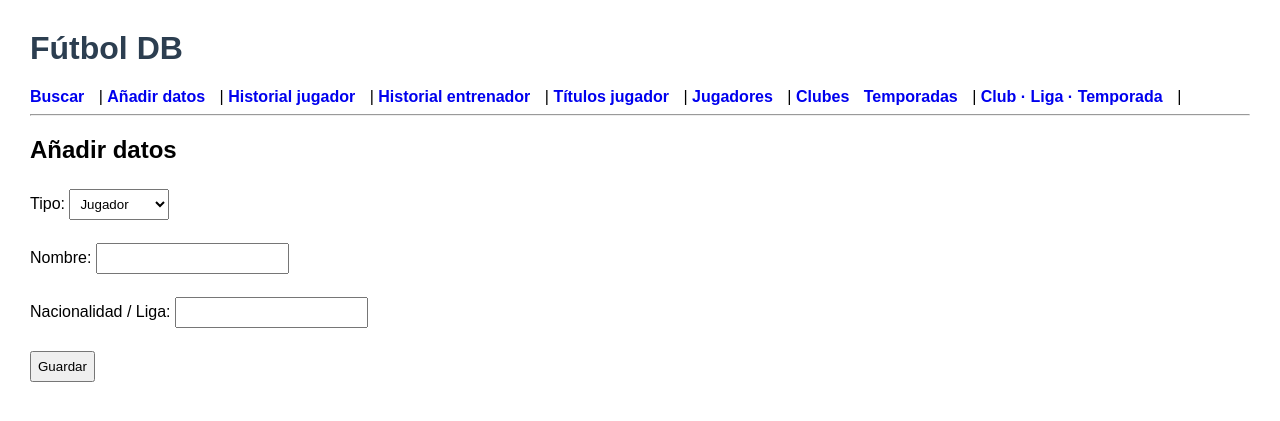
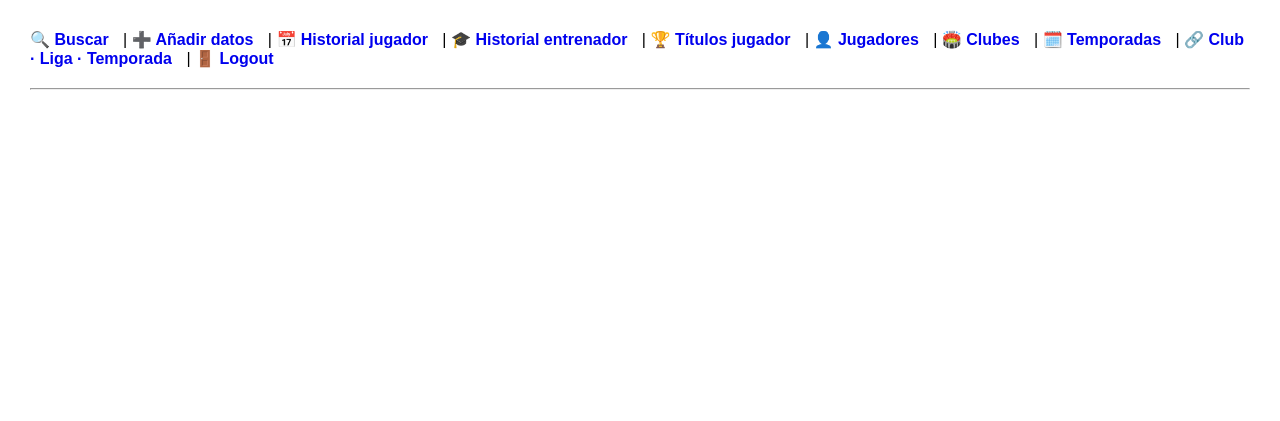
Before and after one commit to rafaencamara-creator/futbol-db, a Flask app: page /add in a window 1280 px wide. Shown: the top 421 px of the page. Run offline with Flask 3, Linux system fonts and the light colour scheme; the visitor is signed in with stand-in values (Sample User, id 1).

Commit message:
Update base.html

```diff
--- a/templates/base.html
+++ b/templates/base.html
@@ -3,34 +3,26 @@
 <head>
     <meta charset="UTF-8">
     <title>Fútbol DB</title>
-    <link rel="stylesheet" href="/static/style.css">
+    <link rel="stylesheet" href="{{ url_for('static', filename='style.css') }}">
 </head>
 <body>
 
-<h1>Fútbol DB</h1>
+<nav style="margin-bottom:20px;">
+    <a href="/">🔍 Buscar</a> |
 
-<nav>
-    <a href="/">Buscar</a> |
-    <a href="/add">Añadir datos</a> |
-    <a href="/historial_jugador">Historial jugador</a> |
-    <a href="/historial_entrenador">Historial entrenador</a> |
-    <a href="/titulo_jugador">Títulos jugador</a> |
-    <a href="/admin/jugadores">Jugadores</a> |
-    <a href="/admin/clubes">Clubes</a>
-    <a href="/admin/temporadas">Temporadas</a> |
-    <a href="/admin/club_liga_temporada">Club · Liga · Temporada</a> |
+    {% if session.get("admin") %}
+        <a href="/add">➕ Añadir datos</a> |
+        <a href="/historial_jugador">📅 Historial jugador</a> |
+        <a href="/historial_entrenador">🎓 Historial entrenador</a> |
+        <a href="/titulo_jugador">🏆 Títulos jugador</a> |
+        <a href="/admin/jugadores">👤 Jugadores</a> |
+        <a href="/admin/clubes">🏟️ Clubes</a> |
+        <a href="/admin/temporadas">🗓️ Temporadas</a> |
+        <a href="/admin/club_liga_temporada">🔗 Club · Liga · Temporada</a> |
+        <a href="/login">🚪 Logout</a>
+    {% else %}
+        <a href="/login">🔐 Login admin</a>
+    {% endif %}
 </nav>
 
-
-
-
 <hr>
-
-{% block content %}
-{% endblock %}
-
-<script src="{{ url_for('static', filename='autocomplete.js') }}"></script>
-
-
-</body>
-</html>
```
